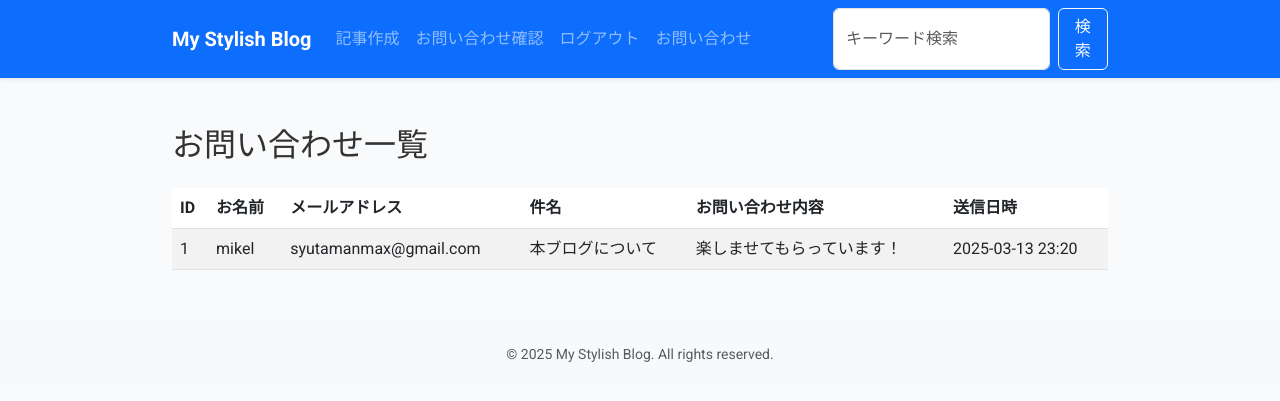
After one commit to yuta0419/Flaskwebblog, a Flask app: page /admin/inquiries in a window 1280 px wide. The commit adds this page. Shown: the top 401 px of the page. Run offline with Flask 3, Linux system fonts and the light colour scheme; the visitor is signed in with stand-in values (Sample User, id 1); some libraries are stand-ins or nearby versions.

Commit message:
Merge remote-tracking branch 'origin/master'

```diff
--- a/app.py
+++ b/app.py
@@ -9,6 +9,7 @@ from wtforms.validators import DataRequired
 from werkzeug.utils import secure_filename
 from PIL import Image
 import pillow_heif
+from wtforms import TextAreaField
 
 # HEIC形式の画像を扱えるようにする
 pillow_heif.register_heif_opener()
@@ -66,6 +67,22 @@ class LoginForm(FlaskForm):
     submit = SubmitField('ログイン')
 
 ADMIN_PASSWORD = 'admin123'
+
+
+class Inquiry(db.Model):
+    id = db.Column(db.Integer, primary_key=True)
+    name = db.Column(db.String(100), nullable=False)
+    email = db.Column(db.String(120), nullable=False)
+    subject = db.Column(db.String(200), nullable=False)
+    message = db.Column(db.Text, nullable=False)
+    created_at = db.Column(db.DateTime, default=datetime.utcnow)
+
+class ContactForm(FlaskForm):
+    name = StringField('お名前', validators=[DataRequired()])
+    email = StringField('メールアドレス', validators=[DataRequired()])
+    subject = StringField('件名', validators=[DataRequired()])
+    message = TextAreaField('お問い合わせ内容', validators=[DataRequired()])
+    submit = SubmitField('送信')
 
 # -------------------------------
 # CKEditor 画像アップロード用ルート
@@ -267,6 +284,30 @@ def delete_post(post_id):
     flash('記事が削除されました', 'success')
     return redirect(url_for('index'))
 
+@app.route('/contact', methods=['GET', 'POST'])
+def contact():
+    form = ContactForm()
+    if form.validate_on_submit():
+        inquiry = Inquiry(
+            name=form.name.data,
+            email=form.email.data,
+            subject=form.subject.data,
+            message=form.message.data
+        )
+        db.session.add(inquiry)
+        db.session.commit()
+        flash('お問い合わせを送信しました。管理者が確認次第、ご連絡いたします。', 'success')
+        return redirect(url_for('index'))
+    return render_template('contact.html', form=form)
+
+@app.route('/admin/inquiries')
+def admin_inquiries():
+    if not session.get('admin'):
+        flash('管理者権限がありません', 'danger')
+        return redirect(url_for('index'))
+    inquiries = Inquiry.query.order_by(Inquiry.created_at.desc()).all()
+    return render_template('admin_inquiries.html', inquiries=inquiries)
+
 
 # -------------------------------
 # メイン処理
--- /dev/null
+++ b/templates/admin_inquiries.html
@@ -0,0 +1,28 @@
+{% extends "base.html" %}
+{% block content %}
+  <h2 class="mb-4">お問い合わせ一覧</h2>
+  <table class="table table-striped">
+    <thead>
+      <tr>
+        <th>ID</th>
+        <th>お名前</th>
+        <th>メールアドレス</th>
+        <th>件名</th>
+        <th>お問い合わせ内容</th>
+        <th>送信日時</th>
+      </tr>
+    </thead>
+    <tbody>
+      {% for inquiry in inquiries %}
+        <tr>
+          <td>{{ inquiry.id }}</td>
+          <td>{{ inquiry.name }}</td>
+          <td>{{ inquiry.email }}</td>
+          <td>{{ inquiry.subject }}</td>
+          <td>{{ inquiry.message }}</td>
+          <td>{{ inquiry.created_at.strftime("%Y-%m-%d %H:%M") }}</td>
+        </tr>
+      {% endfor %}
+    </tbody>
+  </table>
+{% endblock %}
--- a/templates/base.html
+++ b/templates/base.html
@@ -30,6 +30,9 @@
               <a class="nav-link" href="{{ url_for('create_post') }}">記事作成</a>
             </li>
             <li class="nav-item">
+              <a class="nav-link" href="{{ url_for('admin_inquiries') }}">お問い合わせ確認</a>
+            </li>
+            <li class="nav-item">
               <a class="nav-link" href="{{ url_for('admin_logout') }}">ログアウト</a>
             </li>
           {% else %}
@@ -37,6 +40,11 @@
               <a class="nav-link" href="{{ url_for('admin_login') }}">管理者ログイン</a>
             </li>
           {% endif %}
+
+          <!-- お問い合わせボタンを追加 -->
+          <li class="nav-item">
+            <a class="nav-link" href="{{ url_for('contact') }}">お問い合わせ</a>
+          </li>
         </ul>
         <!-- 検索フォーム -->
         <form class="d-flex" action="{{ url_for('search') }}" method="get">
@@ -45,8 +53,8 @@
         </form>
       </div>
     </div>
+
   </nav>
-
   <!-- コンテンツエリア -->
   <div class="container my-5">
     {% with messages = get_flashed_messages(with_categories=true) %}
```
Also changed, not shown: templates/contact.html (added, +26 -0 lines), instance/blog.db.
